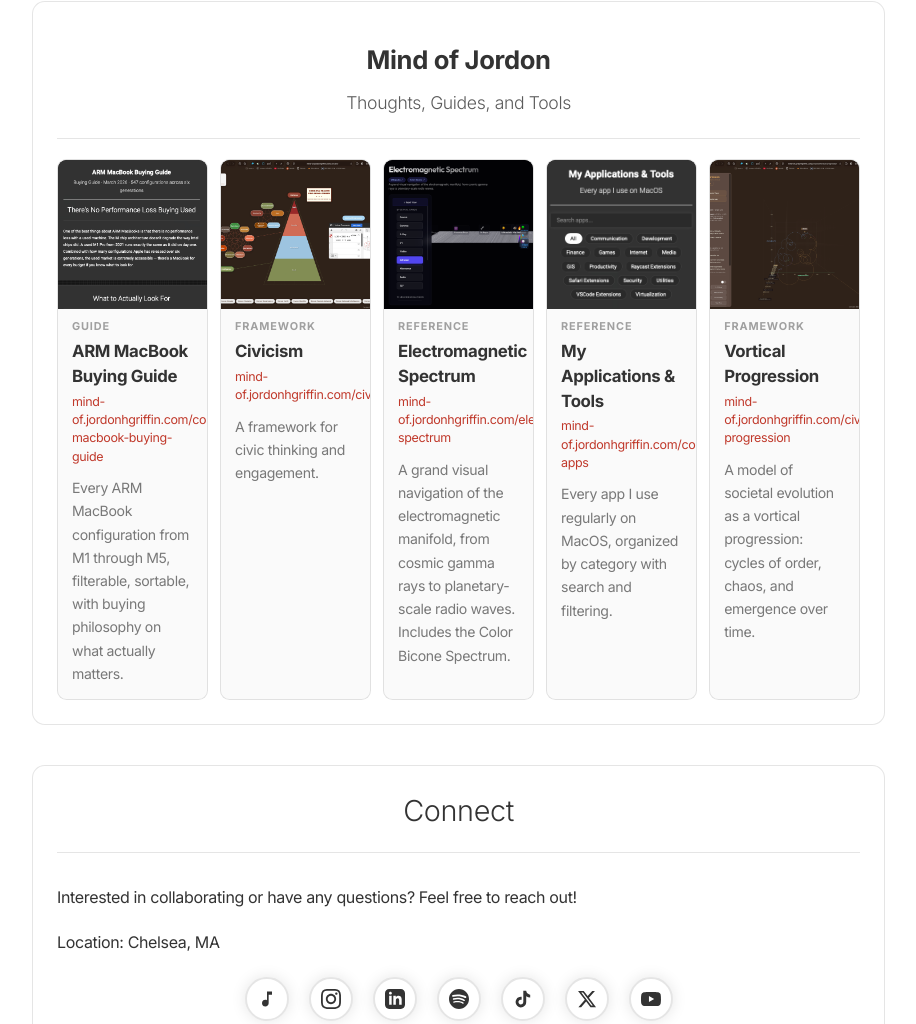
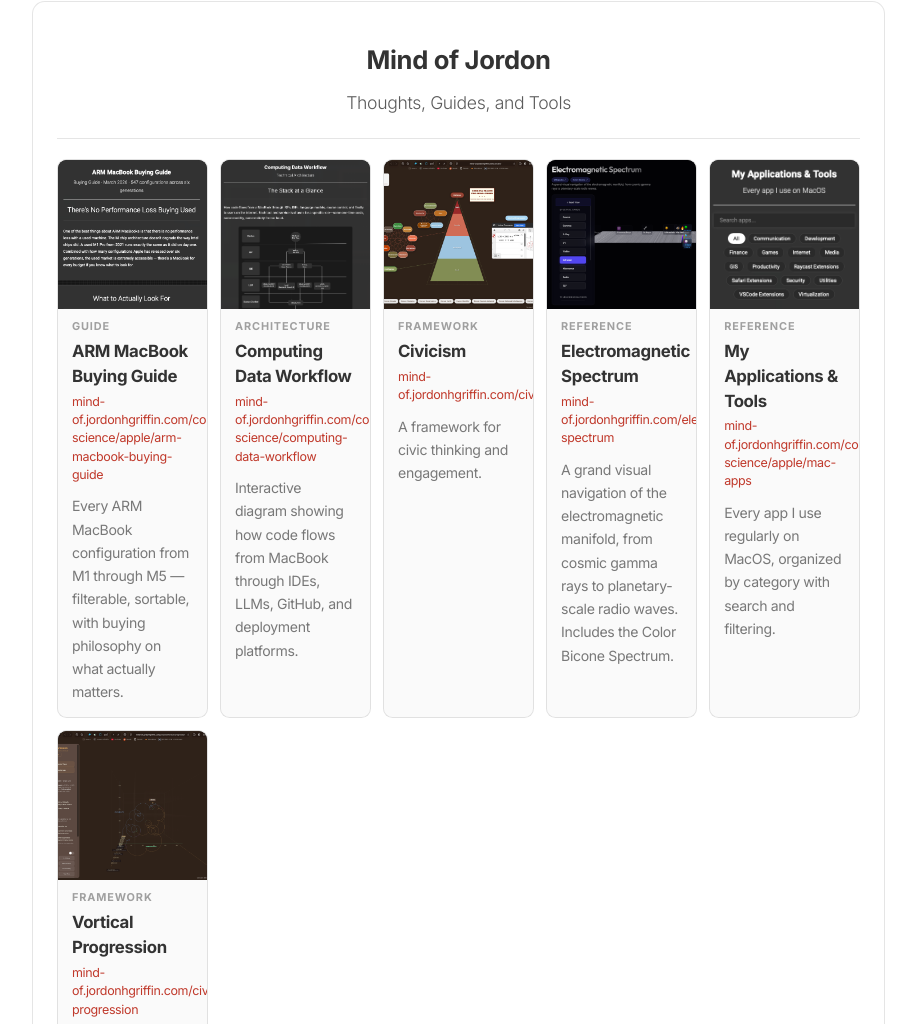
Before and after one commit to jordonhgriffin/jhg, a plain HTML site: page index.html in a window 1280 px wide. Shown: the part 3702-4726 px from the top of the page, without its empty margins (31-947 px from the left). Drawn offline with Linux system fonts and the light colour scheme.

Commit message:
26.4.29.1

```diff
--- a/index.html
+++ b/index.html
@@ -1,5 +1,5 @@
 <!doctype html>
-<!-- Version 26.4.22.3 - Removed all em dashes, switched to Inter font with Apple-like rendering -->
+<!-- Version 26.4.29.1 - Updated Mind of Jordon section with fresh preview images and Computing Data Workflow card -->
 <html lang="en">
   <head>
     <meta charset="utf-8" />
@@ -2858,13 +2858,22 @@
               <p>Thoughts, Guides, and Tools</p>
             </div>
             <div class="site-cards">
-              <a class="site-card" href="https://mind-of.jordonhgriffin.com/computer/apple/arm-macbook-buying-guide.html" target="_blank" rel="noopener">
+              <a class="site-card" href="https://mind-of.jordonhgriffin.com/computer-science/apple/arm-macbook-buying-guide.html" target="_blank" rel="noopener">
                 <div class="site-card-preview"><img src="img/com-armbuy.png" alt="ARM MacBook Buying Guide preview" loading="lazy" /></div>
                 <div class="site-card-body">
                   <span class="site-card-type">Guide</span>
                   <span class="site-card-title">ARM MacBook Buying Guide</span>
-                  <span class="site-card-url">mind-of.jordonhgriffin.com/computer/apple/arm-macbook-buying-guide</span>
-                  <p class="site-card-desc">Every ARM MacBook configuration from M1 through M5, filterable, sortable, with buying philosophy on what actually matters.</p>
+                  <span class="site-card-url">mind-of.jordonhgriffin.com/computer-science/apple/arm-macbook-buying-guide</span>
+                  <p class="site-card-desc">Every ARM MacBook configuration from M1 through M5 — filterable, sortable, with buying philosophy on what actually matters.</p>
+                </div>
+              </a>
+              <a class="site-card" href="https://mind-of.jordonhgriffin.com/computer-science/computing-data-workflow/" target="_blank" rel="noopener">
+                <div class="site-card-preview"><img src="img/com-computing-data-workflow.png" alt="Computing Data Workflow preview" loading="lazy" /></div>
+                <div class="site-card-body">
+                  <span class="site-card-type">Architecture</span>
+                  <span class="site-card-title">Computing Data Workflow</span>
+                  <span class="site-card-url">mind-of.jordonhgriffin.com/computer-science/computing-data-workflow</span>
+                  <p class="site-card-desc">Interactive diagram showing how code flows from MacBook through IDEs, LLMs, GitHub, and deployment platforms.</p>
                 </div>
               </a>
               <a class="site-card" href="https://mind-of.jordonhgriffin.com/civicism/" target="_blank" rel="noopener">
@@ -2885,12 +2894,12 @@
                   <p class="site-card-desc">A grand visual navigation of the electromagnetic manifold, from cosmic gamma rays to planetary-scale radio waves. Includes the Color Bicone Spectrum.</p>
                 </div>
               </a>
-              <a class="site-card" href="https://mind-of.jordonhgriffin.com/computer/apple/mac-apps.html" target="_blank" rel="noopener">
+              <a class="site-card" href="https://mind-of.jordonhgriffin.com/computer-science/apple/mac-apps.html" target="_blank" rel="noopener">
                 <div class="site-card-preview"><img src="img/com-macapps.png" alt="My Mac Apps preview" loading="lazy" /></div>
                 <div class="site-card-body">
                   <span class="site-card-type">Reference</span>
                   <span class="site-card-title">My Applications & Tools</span>
-                  <span class="site-card-url">mind-of.jordonhgriffin.com/computer/apple/mac-apps</span>
+                  <span class="site-card-url">mind-of.jordonhgriffin.com/computer-science/apple/mac-apps</span>
                   <p class="site-card-desc">Every app I use regularly on MacOS, organized by category with search and filtering.</p>
                 </div>
               </a>
@@ -2900,7 +2909,7 @@
                   <span class="site-card-type">Framework</span>
                   <span class="site-card-title">Vortical Progression</span>
                   <span class="site-card-url">mind-of.jordonhgriffin.com/civicism/vortical-progression</span>
-                  <p class="site-card-desc">A model of societal evolution as a vortical progression: cycles of order, chaos, and emergence over time.</p>
+                  <p class="site-card-desc">A model of societal evolution as a vortical progression — cycles of order, chaos, and emergence over time.</p>
                 </div>
               </a>
             </div>
@@ -3404,6 +3413,6 @@
         requestAnimationFrame(step);
       })();
     </script>
-    <footer>Version 26.4.22.3 · Made by <a href="https://jordonhgriffin.com">JHG</a> on <a href="https://en.wikipedia.org/wiki/MacBook_Pro_(Apple_silicon)">MacBook Pro Silicon</a></footer>
+    <footer>Version 26.4.29.1 · Made by <a href="https://jordonhgriffin.com">JHG</a> on <a href="https://en.wikipedia.org/wiki/MacBook_Pro_(Apple_silicon)">MacBook Pro Silicon</a></footer>
   </body>
 </html>
```
Also changed, not shown: img/com-computing-data-workflow.png (added), 1 other file.
